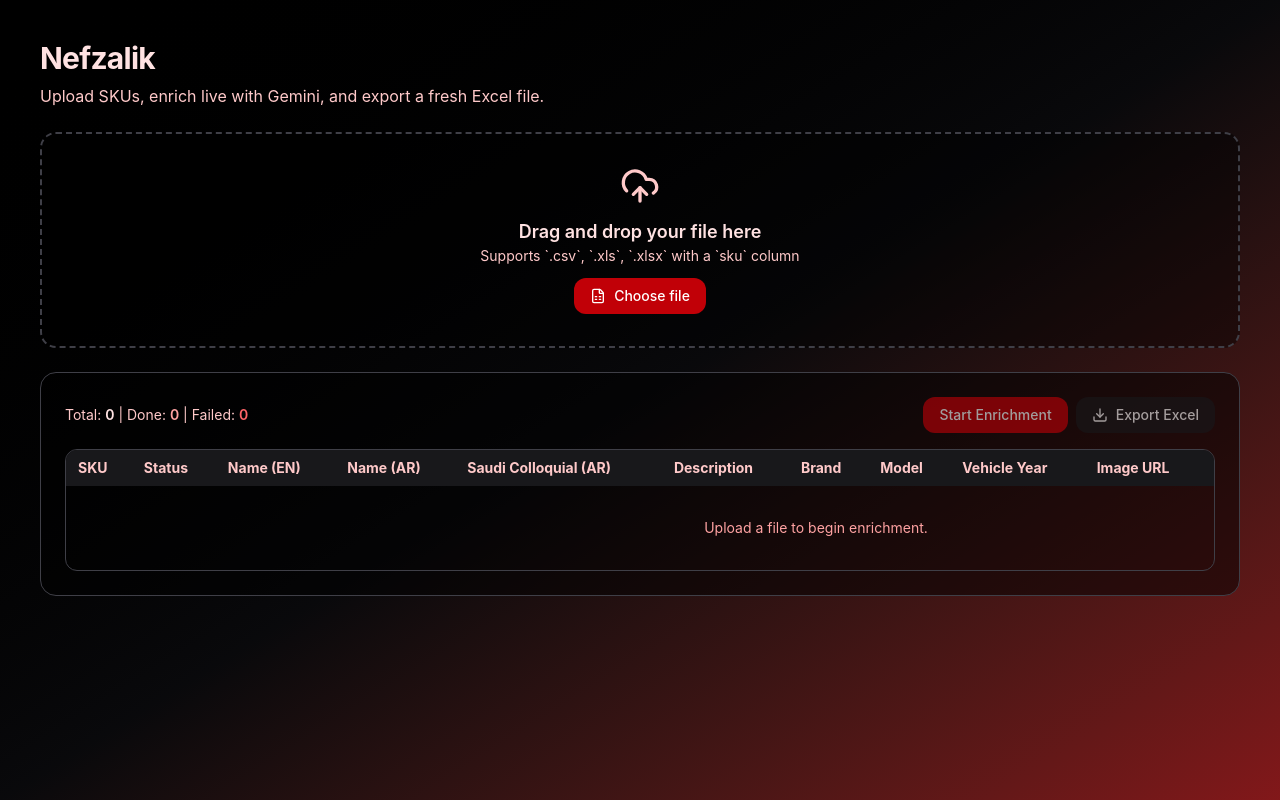
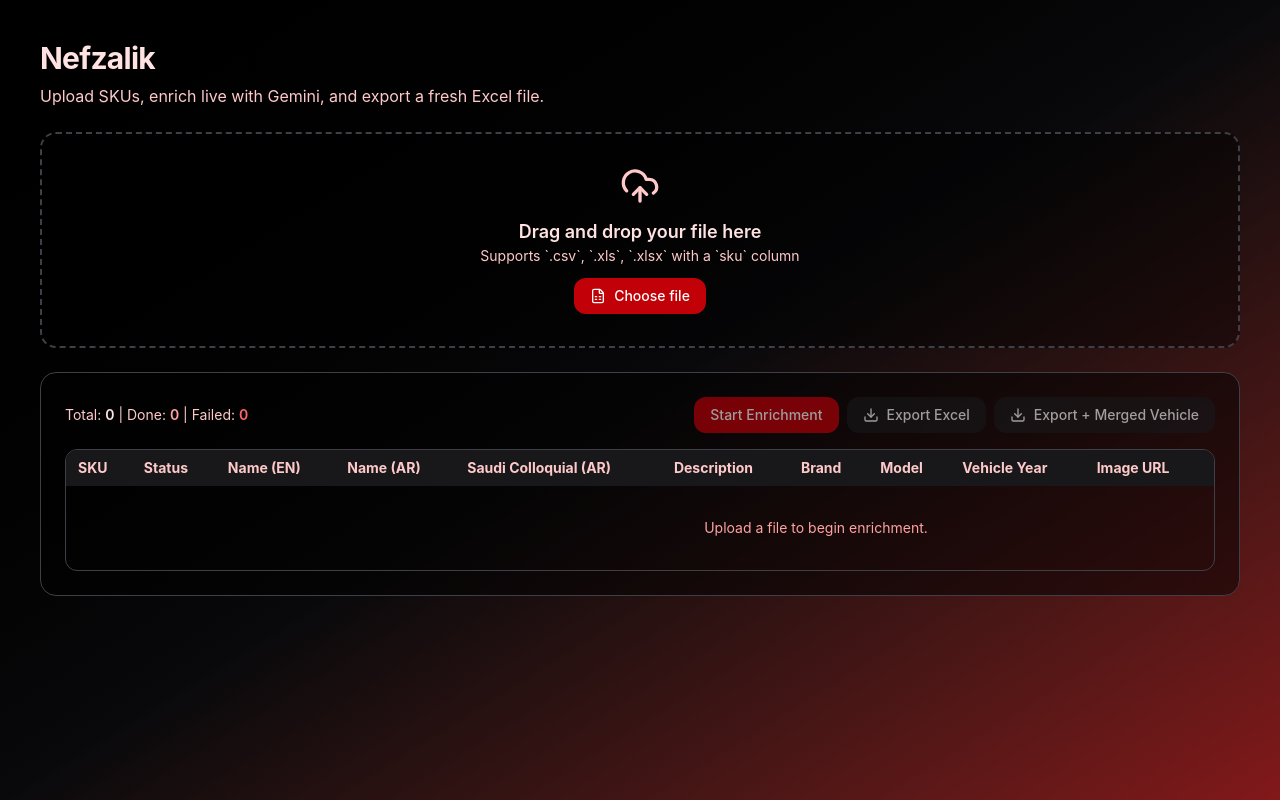
Before and after one commit to nfzsparepart-sudo/parta, a Next.js app: page / in a window 1280 px wide. Built offline with nearby package versions, Linux system fonts and the light colour scheme.

Commit message:
Add export button with merged vehicle brand model year column

```diff
--- a/app/page.tsx
+++ b/app/page.tsx
@@ -189,6 +189,27 @@
     XLSX.writeFile(wb, "enriched_spare_parts.xlsx");
   }, [rows]);
 
+  const exportExcelWithMergedVehicle = useCallback(() => {
+    const data = rows.map(({ status, error, ...rest }) => {
+      const vehicleMerged = [rest.vehicle_brand, rest.vehicle_model, rest.vehicle_year]
+        .map((v) => String(v ?? "").trim())
+        .filter(Boolean)
+        .join(" ");
+
+      return {
+        ...rest,
+        vehicle_brand_model_year: vehicleMerged,
+        status,
+        error: error ?? "",
+      };
+    });
+
+    const ws = XLSX.utils.json_to_sheet(data);
+    const wb = XLSX.utils.book_new();
+    XLSX.utils.book_append_sheet(wb, ws, "Enriched Parts");
+    XLSX.writeFile(wb, "enriched_spare_parts_with_vehicle_column.xlsx");
+  }, [rows]);
+
   const onDrop = async (e: React.DragEvent<HTMLDivElement>) => {
     e.preventDefault();
     setIsDragging(false);
@@ -289,6 +310,15 @@
                 <Download className="h-4 w-4" />
                 Export Excel
               </button>
+
+              <button
+                onClick={exportExcelWithMergedVehicle}
+                disabled={!allProcessed}
+                className="inline-flex items-center gap-2 rounded-xl bg-zinc-900 px-4 py-2 text-sm font-medium text-white hover:bg-zinc-800 disabled:cursor-not-allowed disabled:opacity-60"
+              >
+                <Download className="h-4 w-4" />
+                Export + Merged Vehicle
+              </button>
             </div>
           </div>
 
```
